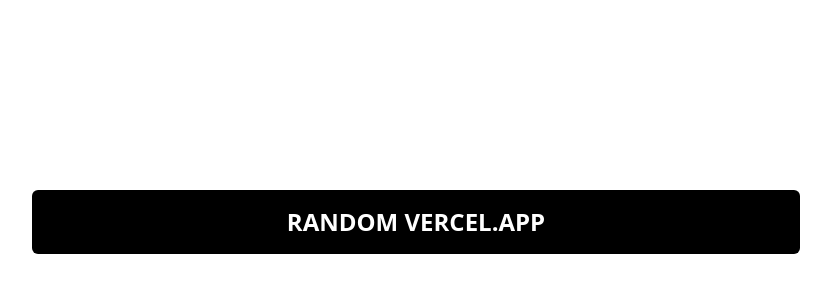
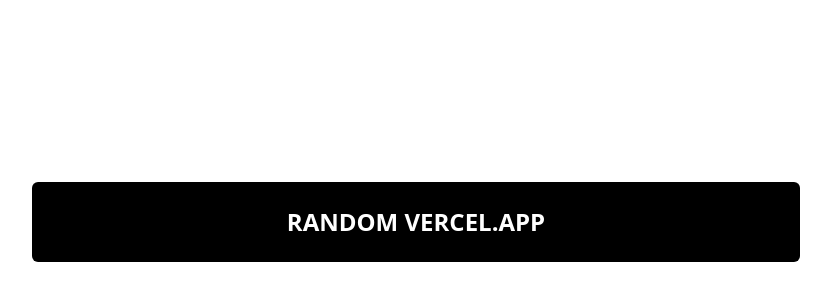
Before and after one commit to GarrettGarrett/random-vercel.app, a Next.js app: page / in a window 1280 px wide. Shown: the part 178-478 px from the top of the page, without its empty margins (224-1055 px from the left). Built offline with nearby package versions, Linux system fonts and the light colour scheme.

Commit message:
safari window.open fix

```diff
--- a/pages/index.tsx
+++ b/pages/index.tsx
@@ -3,27 +3,31 @@
 function index() {
   const [loading, setLoading] = useState(false)
   async function handleClick() {
+
     setLoading(true)
     const res = await fetch("/api/random");
     const json = await res.json();
     console.log(json);
     setLoading(false)
-    window.open(json?.url, '_blank');
+    return json?.url
   }
   return (
     <div className="mx-auto max-w-7xl px-4 sm:px-6 lg:px-8 ">
       <div className="h-screen mx-auto max-w-3xl flex justify-center">
         <div
-        onClick={async () => await handleClick()}
-        className="bg-black p-4 w-full flex justify-center rounded-md m-auto hover:cursor-pointer h-18">
+        onClick={async () => {
+          const url = await handleClick()
+          window.open(url, '_blank');
+        }}
+        className="bg-black p-4 w-full flex justify-center rounded-md m-auto hover:cursor-pointer h-20 ">
           {
         loading == true ?
-        <svg className="animate-spin mx-auto h-5 w-5 text-white" xmlns="http://www.w3.org/2000/svg" fill="none" viewBox="0 0 24 24">
-            <circle className="opacity-25" cx="12" cy="12" r="10" stroke="white" strokeWidth="4"></circle>
+        <svg className="animate-spin mx-auto h-5 w-5 text-white m-auto" xmlns="http://www.w3.org/2000/svg" fill="none" viewBox="0 0 24 24">
+            <circle className="opacity-25 " cx="12" cy="12" r="10" stroke="white" strokeWidth="4"></circle>
             <path className="opacity-75" fill="white" d="M4 12a8 8 0 018-8V0C5.373 0 0 5.373 0 12h4zm2 5.291A7.962 7.962 0 014 12H0c0 3.042 1.135 5.824 3 7.938l3-2.647z"></path>
         </svg>
         :
-        <p className="text-white text-2xl font-bold uppercase">
+        <p className="text-white text-2xl font-bold uppercase m-auto">
         random vercel.app
       </p>
     }
```
